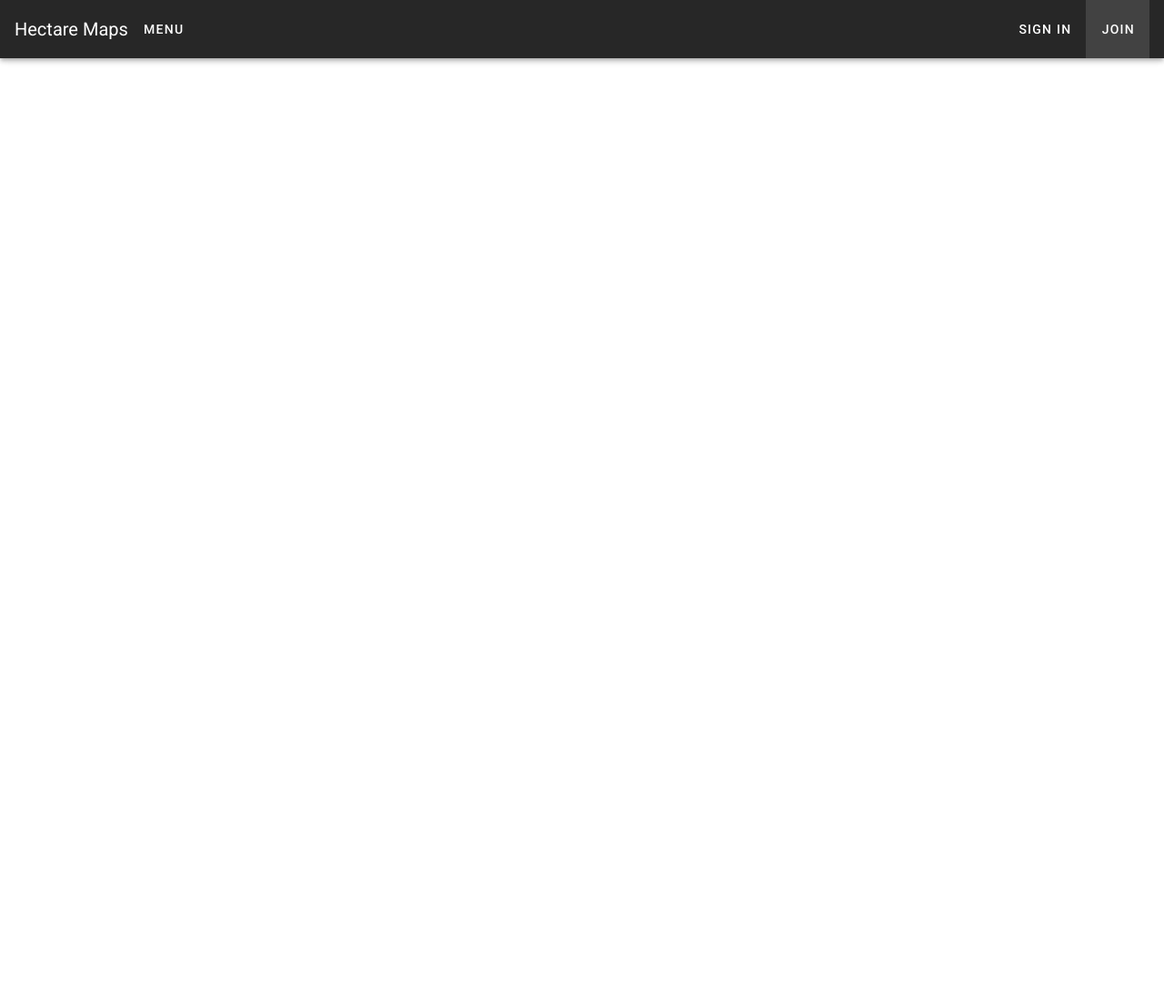
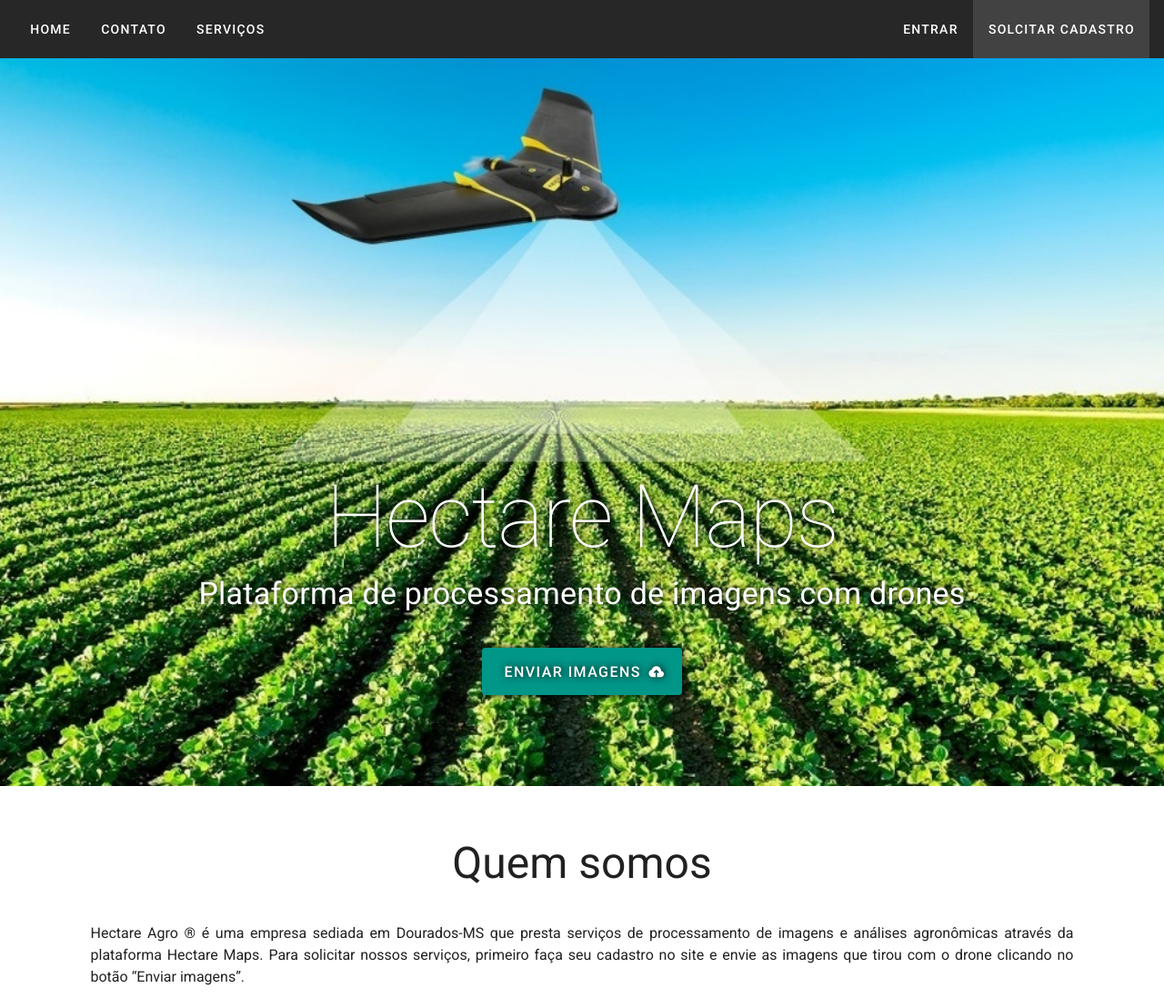
Before and after one commit to terenciani/front-hectaremaps, a Vue app: page / in a window 1280 px wide. Shown: the top 1097 px of the page at 91% size. Before the commit the page ends 800 px from the top, so only its background shows below. Built offline with nearby package versions, Linux system fonts and the light colour scheme.

Commit message:
Fim da página sobre e Inicio da área de serviços

```diff
--- a/src/components/AppNavigation.vue
+++ b/src/components/AppNavigation.vue
@@ -2,11 +2,24 @@
     <span>
         <v-navigation-drawer app v-model="drawer" disable-resize-watcher>
             <v-list>
-                <v-list-item v-for="(item, index) in items" :key="index">
-                    <v-list-item-title>
-                        {{ item.title }}
+                <template v-for="(item, index) in items">
+                    <v-list-item link :key="index">
+                        <v-list-item-title class="text-capitalize">
+                            {{ item.title }}
+                        </v-list-item-title>
+                    </v-list-item>
+                    <v-divider :key="`divider-${index}`"></v-divider>
+                </template>
+                <v-list-item link>
+                    <v-list-item-title class="text-capitalize">
+                        Entrar
                     </v-list-item-title>
-                    <v-divider :key="`divider-${index}`"></v-divider>
+                </v-list-item>
+                <v-divider></v-divider>
+                <v-list-item link>
+                    <v-list-item-title class="text-capitalize">
+                        Solicitar Cadastro
+                    </v-list-item-title>
                 </v-list-item>
             </v-list>
         </v-navigation-drawer>
@@ -16,16 +29,20 @@
                 @click="drawer = !drawer"
             ></v-app-bar-nav-icon>
             <v-spacer class="hidden-md-and-up"></v-spacer>
-            <v-toolbar-title>{{ appTitle }}</v-toolbar-title>
+
             <v-toolbar-items>
-                <v-btn text class="hidden-sm-and-down">Menu</v-btn>
+                <v-btn
+                    v-for="(item, index) in items"
+                    :key="index"
+                    text
+                    class="text-uppercase hidden-sm-and-down"
+                    >{{ item.title }}</v-btn
+                >
             </v-toolbar-items>
             <v-spacer class="hidden-sm-and-down"></v-spacer>
             <v-toolbar-items>
-                <v-btn text class="hidden-sm-and-down">SIGN IN</v-btn>
-                <v-btn text class="grey darken-3 hidden-sm-and-down"
-                    >JOIN</v-btn
-                >
+                <v-btn text>ENTRAR</v-btn>
+                <v-btn text class="grey darken-3">SOLCITAR CADASTRO</v-btn>
             </v-toolbar-items>
         </v-toolbar>
     </span>
@@ -38,7 +55,11 @@
         return {
             appTitle: 'Hectare Maps',
             drawer: false,
-            items: [{ title: 'Menu' }, { title: 'Sign In' }, { title: 'Join' }]
+            items: [
+                { title: 'Home' },
+                { title: 'Contato' },
+                { title: 'Serviços' }
+            ]
         };
     }
 };
--- /dev/null
+++ b/src/components/HomeAbout.vue
@@ -0,0 +1,34 @@
+<template>
+    <v-container class="py-5" >
+        <v-layout column class="py-5">
+            <v-flex class="display-2 text-center my-5">Quem somos</v-flex>
+            <v-flex class="px-5">
+                <p class="subheading ma-5 text-justify">
+                    Hectare Agro ® é uma empresa sediada em Dourados-MS que
+                    presta serviços de processamento de imagens e análises
+                    agronômicas através da plataforma Hectare Maps. Para
+                    solicitar nossos serviços, primeiro faça seu cadastro no
+                    site e envie as imagens que tirou com o drone clicando no
+                    botão “Enviar imagens”.
+                </p>
+                <p class="subheading ma-5 text-justify">
+                    No formulário que irá se abrir, selecione as imagens que
+                    serão enviadas e escolha quais serviços de processamento ou
+                    análise que você deseja. Depois é só aguardar o nosso
+                    contato, dentro de 48 horas todas suas imagens estarão
+                    processadas e disponíveis na plataforma e no email para
+                    download. Conheça mais sobre cada um de nossos serviços no
+                    portfólio abaixo.
+                </p>
+            </v-flex>
+        </v-layout>
+    </v-container>
+</template>
+
+<script>
+export default {
+    name: 'HomeAbout'
+};
+</script>
+
+<style scoped></style>
--- /dev/null
+++ b/src/components/HomeHero.vue
@@ -0,0 +1,49 @@
+<template>
+    <v-parallax
+        class="home-hero"
+        height="100vh"
+        src="@/assets/background.jpg"
+        style="max-height: 100vh;"
+    >
+        <v-row align="end" justify="center">
+            <v-col class="text-center" cols="12">
+                <h1 class="display-4 mb-4 text-shadow font-weight-thin">
+                    Hectare Maps
+                </h1>
+                <h1 class="display-1 text-shadow mb-5">
+                    Plataforma de processamento de imagens com drones
+                </h1>
+                <v-btn
+                    x-large
+                    color="teal"
+                    class="mt-5 white--text text-shadow shadow"
+                >
+                    Enviar Imagens
+                    <v-icon right light>
+                        mdi-cloud-upload
+                    </v-icon>
+                </v-btn>
+            </v-col>
+        </v-row>
+    </v-parallax>
+</template>
+
+<script>
+export default {
+    name: 'HomeHero'
+};
+</script>
+
+<style scoped>
+.home-hero {
+    padding-bottom: 100px;
+    width: 100%;
+    height: 100%;
+}
+.text-shadow {
+    text-shadow: 1px 0px 9px rgba(0, 0, 0, 0.94);
+}
+.shadow {
+    box-shadow: 1px 0px 9px rgba(0, 0, 0, 0.94);
+}
+</style>
--- /dev/null
+++ b/src/components/HomeServices.vue
@@ -0,0 +1,16 @@
+<template>
+    <v-parallax
+        src="@/assets/background.jpg"
+    >
+    </v-parallax>
+</template>
+
+<script>
+export default {
+    name: 'HomeServices'
+};
+</script>
+
+<style scoped>
+
+</style>
--- a/src/views/Home.vue
+++ b/src/views/Home.vue
@@ -1,10 +1,17 @@
 <template>
-    <div></div>
+    <span>
+        <home-hero></home-hero>
+        <home-about></home-about>
+        <home-services></home-services>
+    </span>
 </template>
 
 <script>
+import HomeHero from '@/components/HomeHero';
+import HomeAbout from '@/components/HomeAbout';
+import HomeServices from '@/components/HomeServices';
 export default {
     name: 'Home',
-    components: {}
+    components: { HomeHero, HomeAbout, HomeServices }
 };
 </script>
```
Also changed, not shown: src/assets/background.jpg (added).
